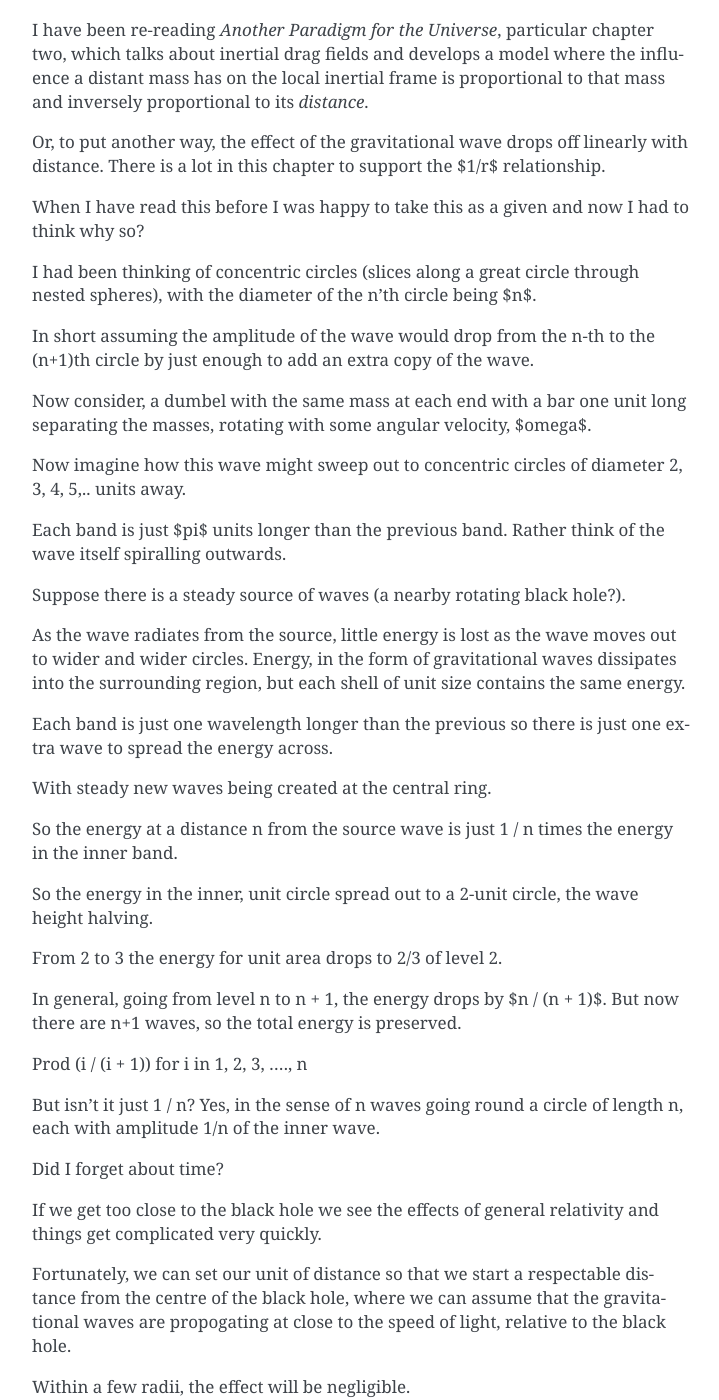
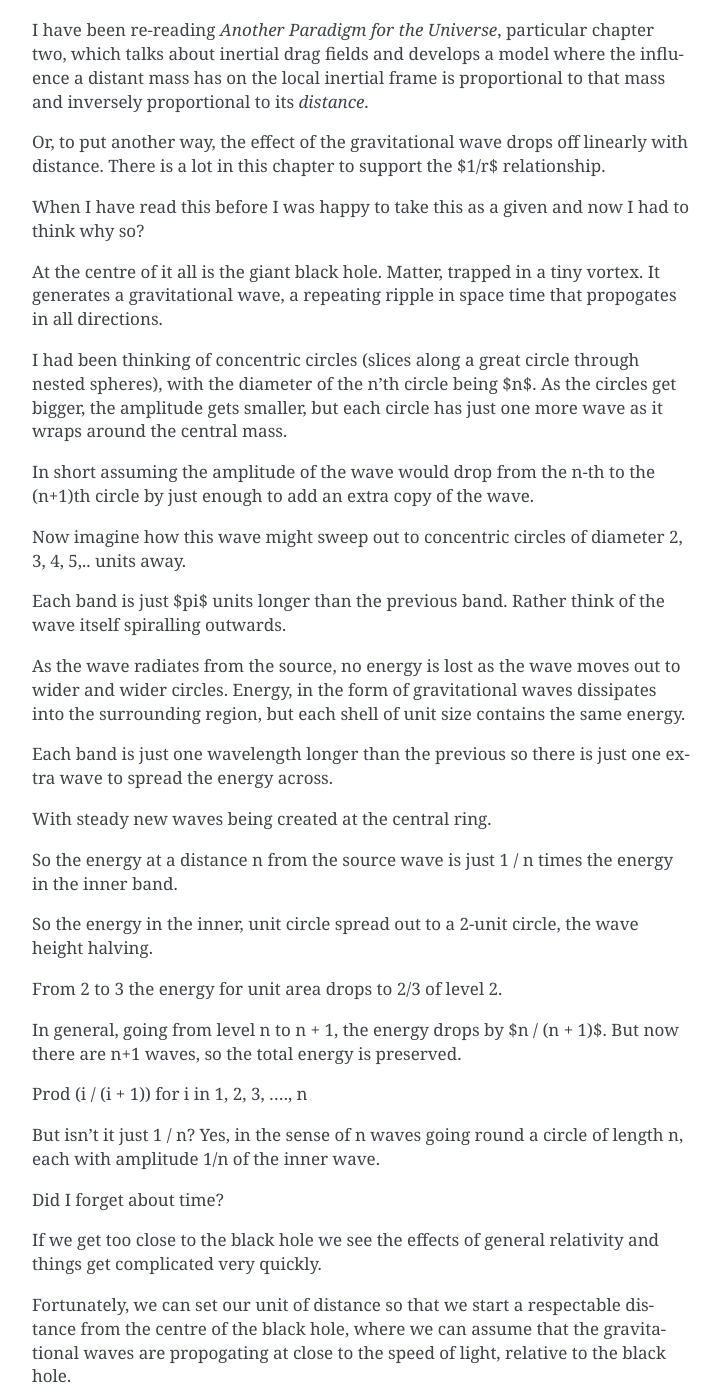
Before and after one commit to openbermuda/karmapi, a Sphinx documentation site: the page built from docs/nodice/inertia.rst, in a window 1280 px wide and 1400 px high, scrolled down 5056 px. Shown: the whole window, without its empty margins (388-1107 px from the left). Built offline with Sphinx 7.4.7, drawn with Linux system fonts in a browser that asks for light colours; formulas are drawn with MathJax 3; pages that are not in the unit, such as notebooks, are missing from menus; some of the changed text lies outside the part shown.

Commit message:
inertia going round in ever increasing circles

```diff
--- a/docs/nodice/inertia.rst
+++ b/docs/nodice/inertia.rst
@@ -273,18 +273,18 @@ $1/r$ relationship.
 When I have read this before I was happy to take this as a given and
 now I had to think why so?
 
+At the centre of it all is the giant black hole.  Matter, trapped in a
+tiny vortex.  It generates a gravitational wave, a repeating ripple in
+space time that propogates in all directions.
+
 I had been thinking of concentric circles (slices along a great circle
 through nested spheres), with the diameter of the n'th circle being
-$n$.
+$n$.  As the circles get bigger, the amplitude gets smaller, but each
+circle has just one more wave as it wraps around the central mass.
+
 
 In short assuming the amplitude of the wave would drop from the n-th
 to the (n+1)th circle by just enough to add an extra copy of the wave.
-
-
-Now consider, a dumbel with the same mass at each end with a bar one
-unit long separating the masses, rotating with some angular velocity,
-$\omega$.
-
 
 Now imagine how this wave might sweep out to concentric circles of
 diameter 2, 3, 4, 5,.. units away.
@@ -292,11 +292,8 @@ diameter 2, 3, 4, 5,.. units away.
 Each band is just $\pi$ units longer than the previous band.  Rather
 think of the wave itself spiralling outwards.
 
-Suppose there is a steady source of waves (a nearby rotating black
-hole?).
 
-
-As the wave radiates from the source, little energy is lost as the
+As the wave radiates from the source, no energy is lost as the
 wave moves out to wider and wider circles.  Energy, in the form of
 gravitational waves dissipates into the surrounding region, but each
 shell of unit size contains the same energy.
@@ -336,7 +333,17 @@ speed of light, relative to the black hole.
 
 Within a few radii, the effect will be negligible.
 
+Caveat
+------
 
+Shouldn't we be looking at surfaces of nested spheres, rather than
+great circle slices through them?
+
+In that case the amplitude would drop in proportion to $1/r^2$, not
+$1/r$.
+
+Yet the great circle argument feels sound.  There are waves travelling
+outward in every direction.
 
 
 
@@ -352,6 +359,7 @@ Swirl it round in a gentle circle and watch the waves move out across
 the lake, a self-supporting spiral of waves.
 
 
+
 Arrival of a new galaxy
 =======================
 
@@ -363,7 +371,6 @@ this, or our last meeting if per chance we have met before.
 This update could be viewed as an adjustment to our inertial frame to
 represent the distant matter that is just now beginning to affect our
 inertial frame.
-
 
 References
 ==========
@@ -387,3 +394,9 @@ Wave Open Science Centre is invaluable::
 
 For more details, https://wikipedia.org has been an invaluable
 starting point.
+
+
+The binary black hole page has a good summary of the accepted physics
+of binary black hole mergers::
+
+  https://en.wikipedia.org/wiki/Binary_black_hole
```
